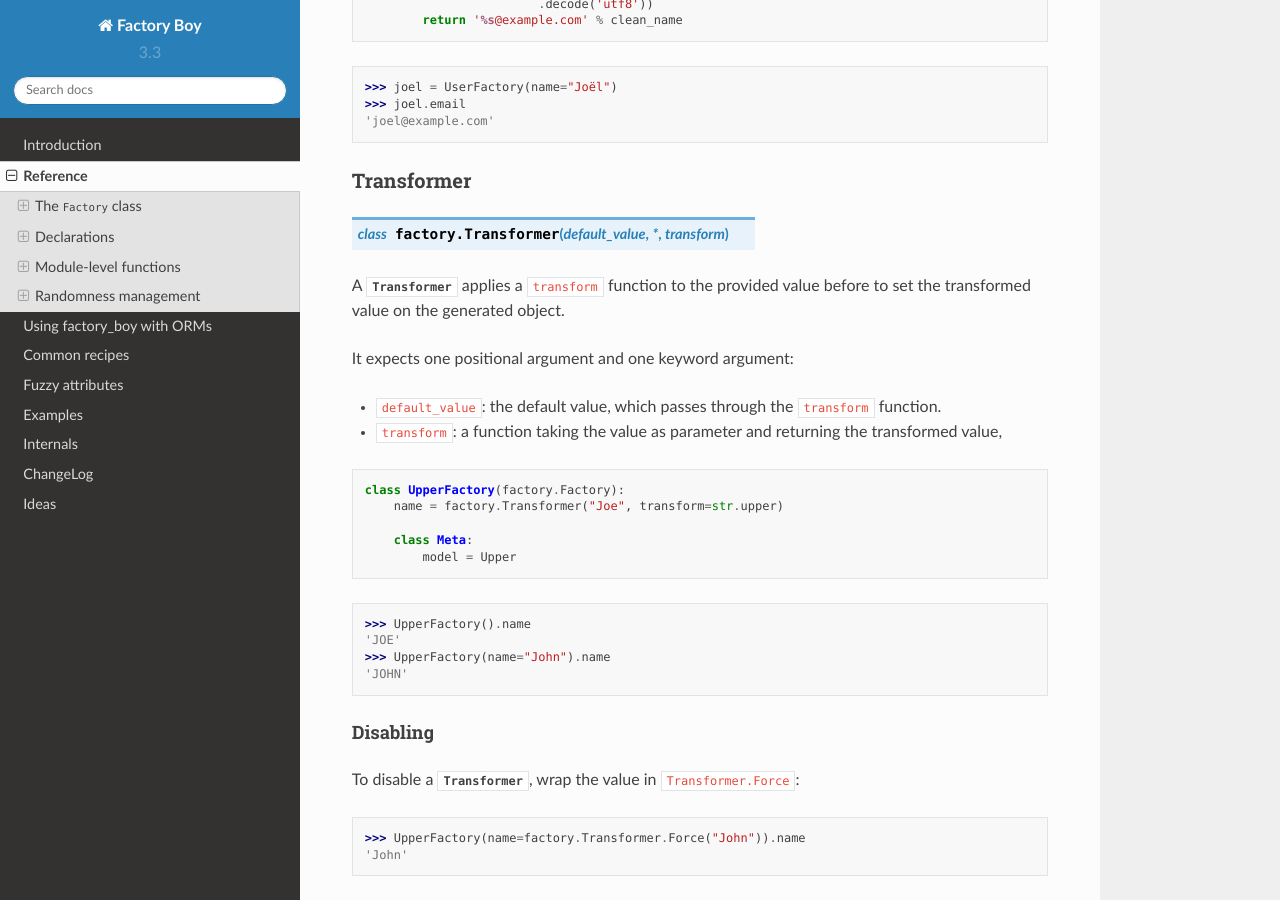
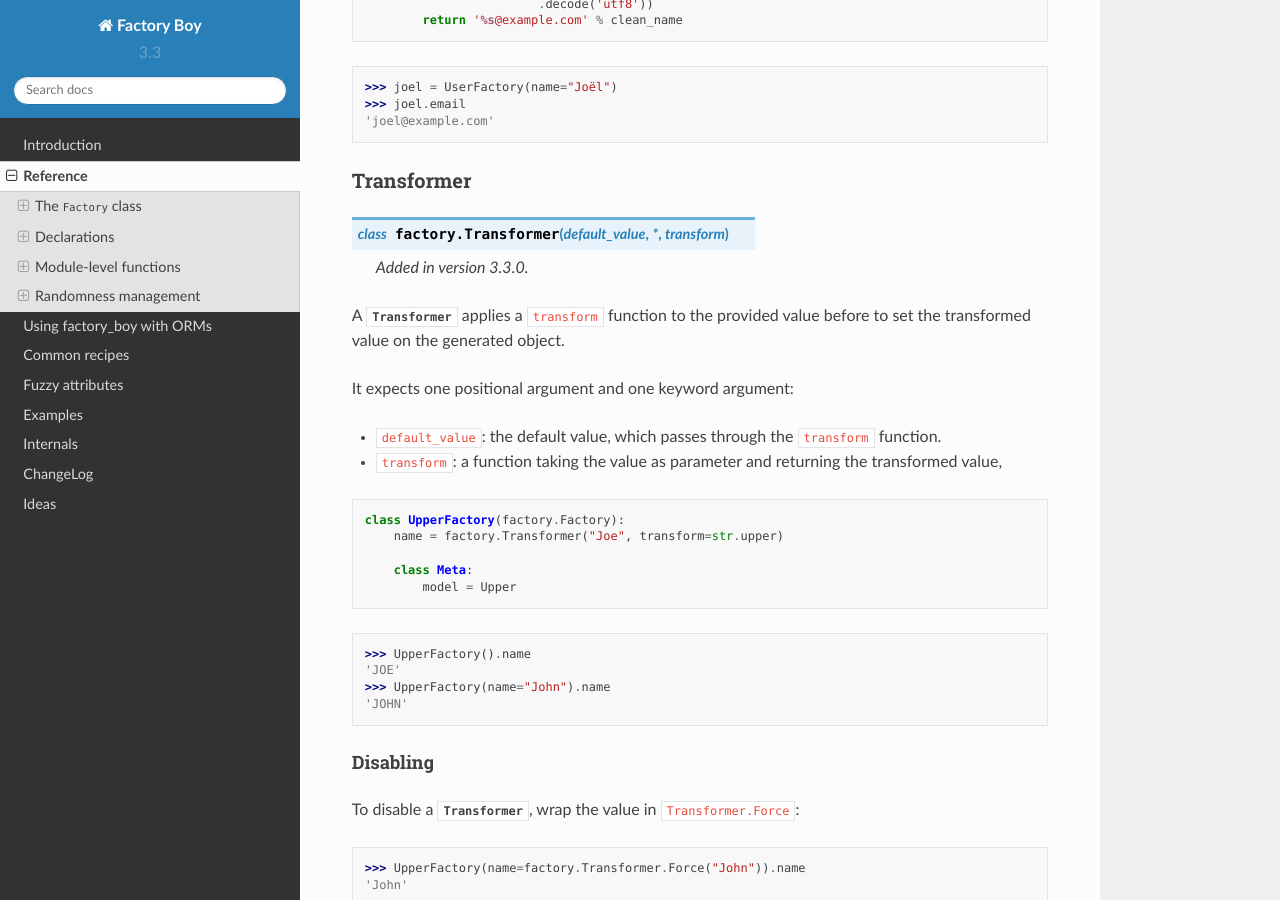
Before and after one commit to FactoryBoy/factory_boy, a Sphinx documentation site: the page built from docs/reference.rst, in a window 1280 px wide and 900 px high, scrolled down 14995 px. Built offline with Sphinx 7.4.7 and the Read the Docs theme 2.0.0, drawn with Linux system fonts in a browser that asks for light colours.

Commit message:
Add version added to docs for `Transformer`
This was added in version 3.3.0, but has no marker that says that.

This change adds the marker to make it clear to users reading the
'stable' docs that this might not be available in their version.

```diff
--- a/docs/reference.rst
+++ b/docs/reference.rst
@@ -909,6 +909,8 @@ Transformer
 
 .. class:: Transformer(default_value, *, transform)
 
+   .. versionadded:: 3.3.0
+
 A :class:`Transformer` applies a ``transform`` function to the provided value
 before to set the transformed value on the generated object.
 
```
